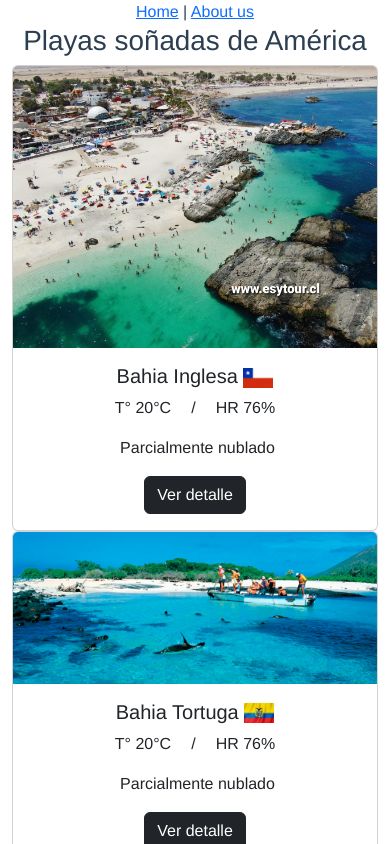
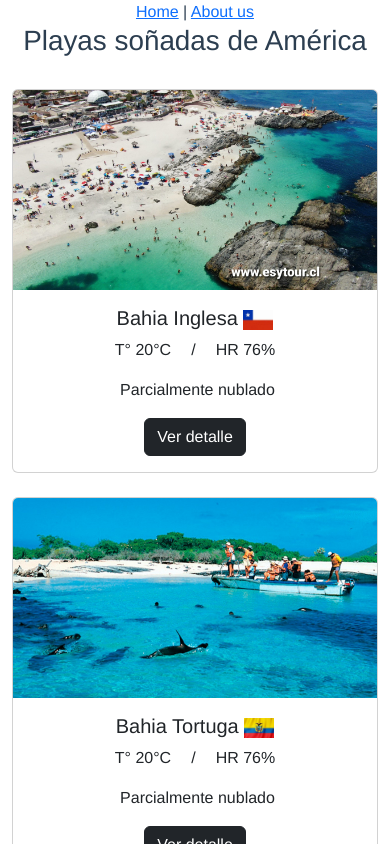
Before and after one commit to PaulaG73/ej_portafolio_m6, a Vue app: page / in a window 390 px wide. Shown: the top 844 px of the page. Built offline with nearby package versions, Linux system fonts and the light colour scheme.

Commit message:
Ruteando PlayasDetalles

```diff
--- a/src/components/PlayaCard.vue
+++ b/src/components/PlayaCard.vue
@@ -1,8 +1,8 @@
 <template>
     <div class="col-12 col md-4 col-lg-3">
-         <div class="card" id="p1">
+         <div class="card mt-4" id="p1">
 
-       <img :src="playa.img" class="card-img-top"/>
+       <img :src="playa.img" class="card-img-top card-img-fixed"/>
 
         <div class="card-body">
             <h5 class="card-title">{{ playa.name }} <img :src="playa.flag" height="20px"></h5>
@@ -37,6 +37,12 @@ defineProps({
 </script>
 
 <style scoped>
+
+.card-img-fixed{
+
+    height: 200px;
+    object-fit: cover;
+}
 .card__estado {
     display: flex;
     justify-content: center;
--- a/src/data/playas.json
+++ b/src/data/playas.json
@@ -2,6 +2,7 @@
   {
     "id": "p1",
     "name": "Bahia Inglesa",
+    "país": "Chile",
     "img": "/imagenes/Bahía_Inglesa_Chile.jpg",
     "temp": "T° 20°C",
     "hum": "HR 76%",
@@ -22,6 +23,7 @@
   {
     "id": "p2",
     "name": "Bahia Tortuga",
+    "país": "Ecuador",
     "img": "/imagenes/Bahía_Tortuga_Ecuador.jpg",
     "temp": "T° 20°C",
     "hum": "HR 76%",
@@ -42,6 +44,7 @@
     {
     "id": "p3",
     "name": "Bocas del Toro",
+    "país":"Panamá",
     "img": "/imagenes/Bocas_del_Toro_Panamá.jpg",
     "temp": "T° 20°C",
     "hum": "HR 76%",
@@ -62,6 +65,7 @@
     {
     "id": "p4",
     "name": "Florianópolis",
+    "país": "Brasil",
     "img": "/imagenes/Florianópolis_Brasil.jpg",
     "temp": "T° 20°C",
     "hum": "HR 76%",
@@ -82,6 +86,7 @@
     {
     "id": "p5",
     "name": "Los Roques",
+    "país": "Venezuela",
     "img": "/imagenes/Los Roques_Venezuela.jpg",
     "temp": "T° 20°C",
     "hum": "HR 76%",
@@ -102,6 +107,7 @@
     {
     "id": "p6",
     "name": "Máncora",
+    "país": "Perú",
     "img": "/imagenes/Máncora_Perú.jpg",
     "temp": "T° 20°C",
     "hum": "HR 76%",
@@ -122,6 +128,7 @@
     {
     "id": "p7",
     "name": "Mar del Plata",
+    "país": "Argentina",
     "img": "/imagenes/Mar del Plata_Argentina.jpg",
     "temp": "T° 20°C",
     "hum": "HR 76%",
@@ -142,6 +149,7 @@
     {
     "id": "p8",
     "name": "Playa Blanca",
+    "país": "Colombia",
     "img": "/imagenes/Playa_Blanca_Colombia.jpg",
     "temp": "T° 20°C",
     "hum": "HR 76%",
@@ -162,6 +170,7 @@
     {
     "id": "p9",
     "name": "Playa Conchal",
+    "país": "Costa Rica",
     "img": "/imagenes/Playa_Conchal_Costa_Rica.jpg",
     "temp": "T° 20°C",
     "hum": "HR 76%",
@@ -182,6 +191,7 @@
     {
     "id": "p10",
     "name": "Playa del Carmen",
+    "país": "México",
     "img": "/imagenes/Playa_del_Carmen_México.jpg",
     "temp": "T° 20°C",
     "hum": "HR 76%",
@@ -202,6 +212,7 @@
     {
     "id": "p11",
     "name": "Punta Cana",
+    "país": "República Dominicana",
     "img": "/imagenes/Punta_Cana_RD.jpg",
     "temp": "T° 20°C",
     "hum": "HR 76%",
@@ -222,6 +233,7 @@
     {
     "id": "p12",
     "name": "Punta del Este",
+    "país": "Uruguay",
     "img": "/imagenes/Punta_del_Este_Uruguay.jpg",
     "temp": "T° 20°C",
     "hum": "HR 76%",
--- a/src/views/PlayasDetallesView.vue
+++ b/src/views/PlayasDetallesView.vue
@@ -1,13 +1,41 @@
 <template>
-    <div>
-<!--  acá va HTML de lo que voy a mostar en Playa Detalles cuando haga click en el botón de cada tarjeta -->
+    <div class="container mt-4">
+        <div>
+            <h1 class="text-capitalize">{{ playa.name }}</h1>
+            <h2>{{ playa.país }}</h2>
+            <div class="row">
+                <div class="col-md-6">
+                    <img :src="playa.img" :alt="playa.name" class="img-fluid rounded">
+                </div>
+
+                <div class="col-md-6">
+                    <p>{{ playa.desc }}</p>
+
+    <!-- aquí tengo que mostrar el pronóstico semanal -->
+
+                    <router-link to="/" class="btn btn-secondary">Volver</router-link>
+                </div>
+            </div>
+        </div>
+
+
     </div>
 </template>
 
 <script setup>
-// Revisar lo que me dijo el profe en la clase del 2 de marzo, al principio
+    import {ref, computed} from "vue";
+    import {useRoute} from "vue-router";
+    import Allplayas from "../data/playas.json"
+
+
+    const playas = ref(Allplayas);
+    const route = useRoute();
+    const playa= computed (()=>playas.value.find (playa =>playa.id === route.params.id))
+
+
+
 </script>
 
-<style>
+<style scoped>
 
 </style>
```
Also changed, not shown: src/router/index.js (line endings or trailing spaces).
